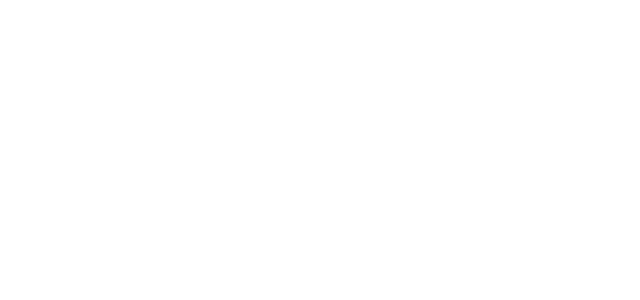
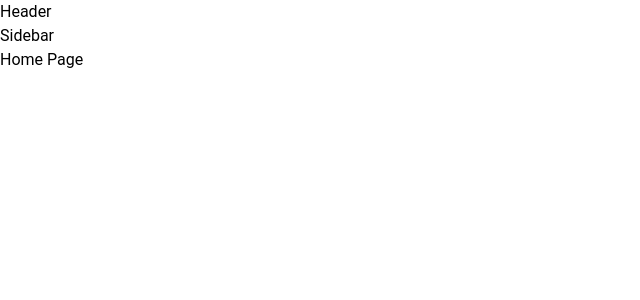
Before and after one commit to datWork27022002/SONATA_WEB, a React (Create React App) app: page / in a window 1280 px wide. Before the commit this address had no page. Shown: the top 300 px of the page, without its empty margins (0-640 px from the left). Built offline with nearby package versions, Linux system fonts and the light colour scheme.

Commit message:
conf: install and config tailwind css

```diff
--- a/package.json
+++ b/package.json
@@ -28,7 +28,8 @@
         "babel-plugin-module-resolver": "^5.0.2",
         "customize-cra": "^1.0.0",
         "react-app-rewired": "^2.2.1",
-        "sass": "^1.77.8"
+        "sass": "^1.77.8",
+        "tailwindcss": "^3.4.7"
     },
     "eslintConfig": {
         "extends": [
--- a/src/components/GlobalStyles/GlobalStyles.scss
+++ b/src/components/GlobalStyles/GlobalStyles.scss
@@ -1,4 +1,4 @@
-@import 'normalize.css';
+// @import 'normalize.css';
 
 :root {
     // --primary: #82aae3;
@@ -31,7 +31,7 @@
 
 body {
     font-size: 1rem;
-    font-family: "Roboto",sans-serif;
+    font-family: 'Roboto', sans-serif;
     line-height: 1.5;
     text-rendering: optimizespeed;
     overflow-y: overlay;
@@ -90,6 +90,6 @@
 }
 
 // Tailwind
-// @tailwind base;
-// @tailwind components;
-// @tailwind utilities;
+@tailwind base;
+@tailwind components;
+@tailwind utilities;
--- a/src/routes.js
+++ b/src/routes.js
@@ -3,7 +3,7 @@
 import Login from '~/pages/Login';
 
 export const publicRoute = [
-    { path: 'Home', component: Home },
+    { path: '', component: Home },
     { path: 'Menu', component: Menu },
     { path: 'Login', component: Login, layout: null },
 ];
--- /dev/null
+++ b/tailwind.config.js
@@ -0,0 +1,8 @@
+/** @type {import('tailwindcss').Config} */
+module.exports = {
+    content: ['./src/**/*.{js,jsx,ts,tsx}'],
+    theme: {
+        extend: {},
+    },
+    plugins: [],
+};
```
Also changed, not shown: 1 other file (tests, documents, lock files or other folders).
